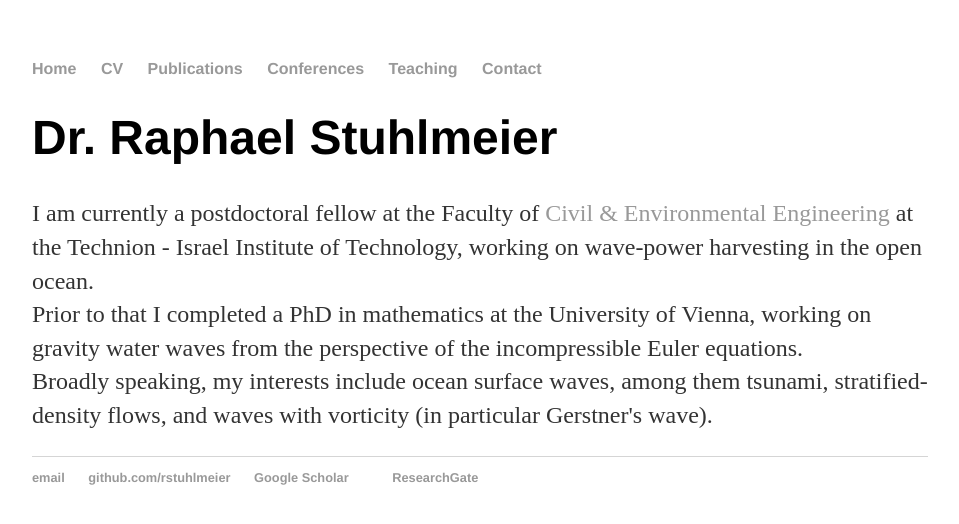
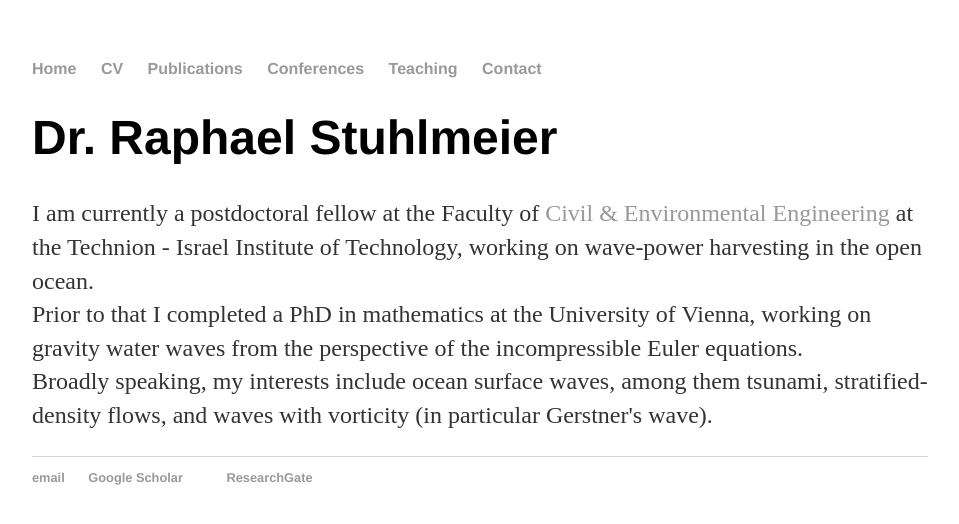
Before and after one commit to rstuhlmeier/rstuhlmeier.github.io, a Jekyll site: the page built from index.html, in a window 1280 px wide. Shown: the top 524 px of the page, without its empty margins (160-1119 px from the left). Built offline with Jekyll 4.4.1, drawn with Linux system fonts in a browser that asks for light colours.

Commit message:
Update default.html

```diff
--- a/_layouts/default.html
+++ b/_layouts/default.html
@@ -24,7 +24,6 @@
 			<footer>
 	    		<ul>
 	        		<li><a href="mailto:raphaels@technion.ac.il">email</a></li>
-	        		<li><a href="https://github.com/rstuhlmeier">github.com/rstuhlmeier</a></li>
 				<li><a href="https://scholar.google.com/citations?user=ex5ct_cAAAAJ">Google Scholar</a><li>
 				<li><a href="https://www.researchgate.net/profile/Raphael_Stuhlmeier">ResearchGate</a><li>
 				</ul>
```
